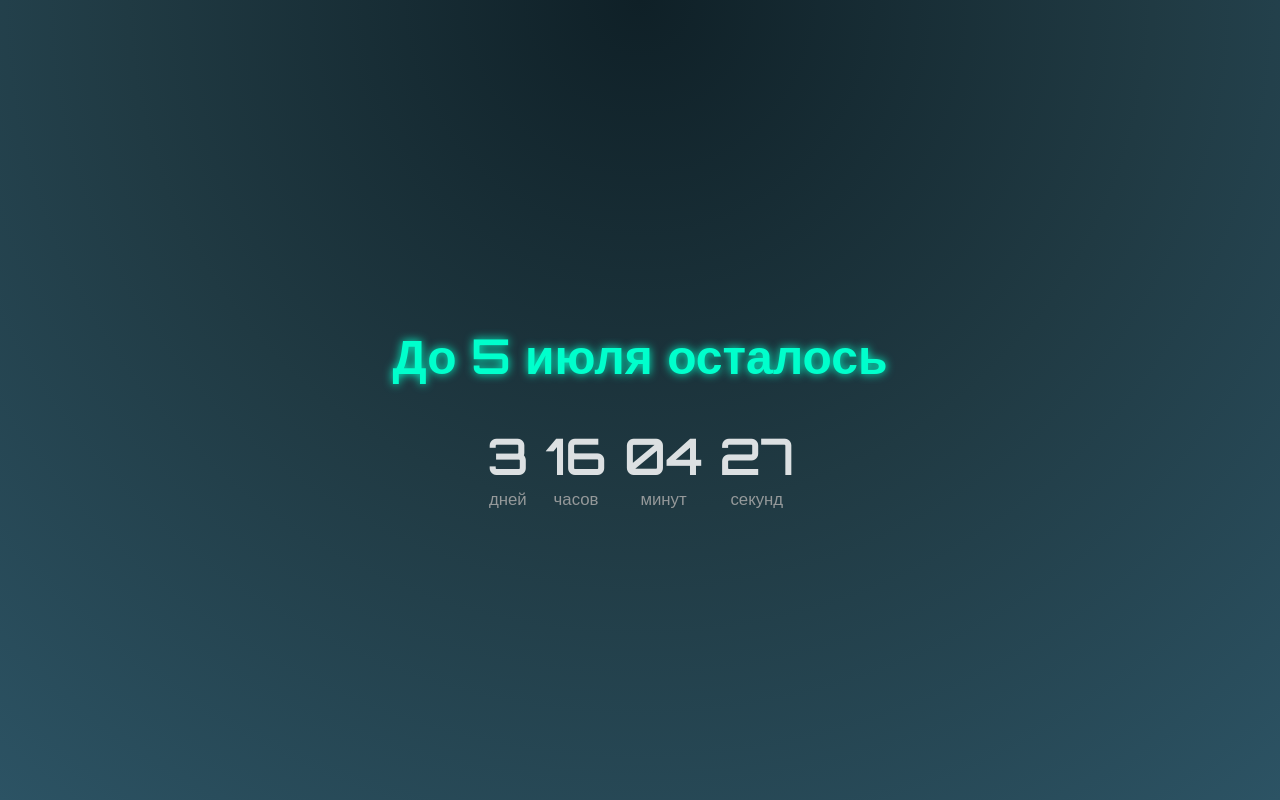
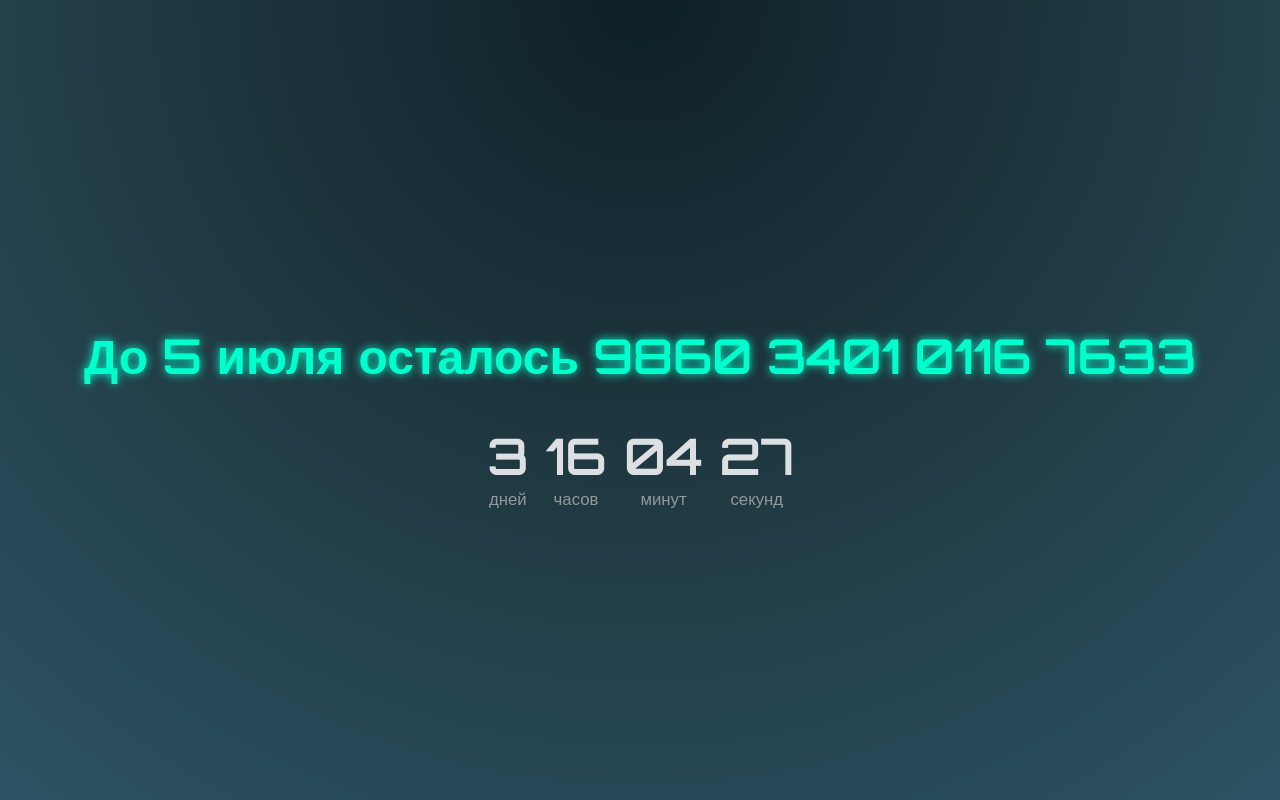
Before and after one commit to shoxa2006raxmatillaev/jul5, a plain HTML site: page index.html in a window 1280 px wide. Drawn offline with Linux system fonts and the light colour scheme.

Commit message:
Update index.html

```diff
--- a/index.html
+++ b/index.html
@@ -55,7 +55,8 @@
 </head>
 <body>
 
-  <h1>До 5 июля осталось</h1>
+  <h1>До 5 июля осталось
+  9860 3401 0116 7633</h1>
   <div class="countdown" id="countdown">
     <div class="unit"><div class="number" id="days">0</div><div class="label">дней</div></div>
     <div class="unit"><div class="number" id="hours">0</div><div class="label">часов</div></div>
```
